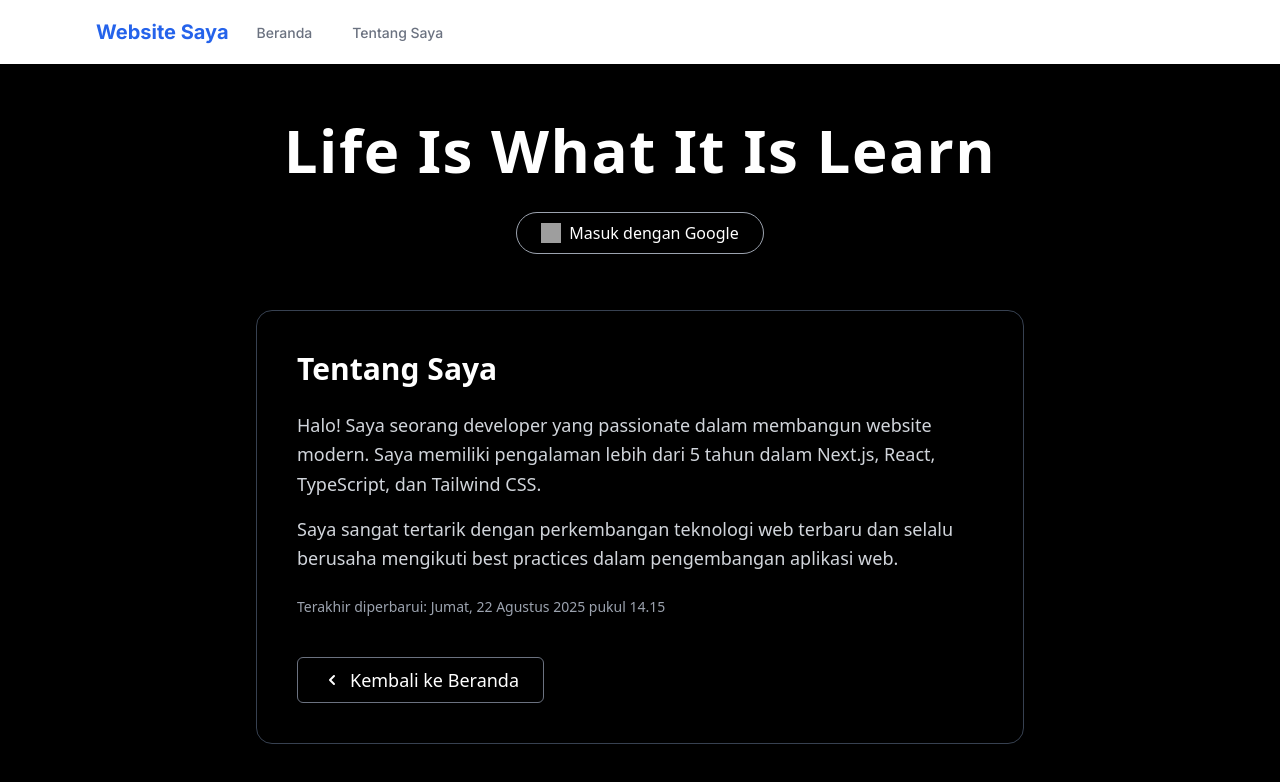
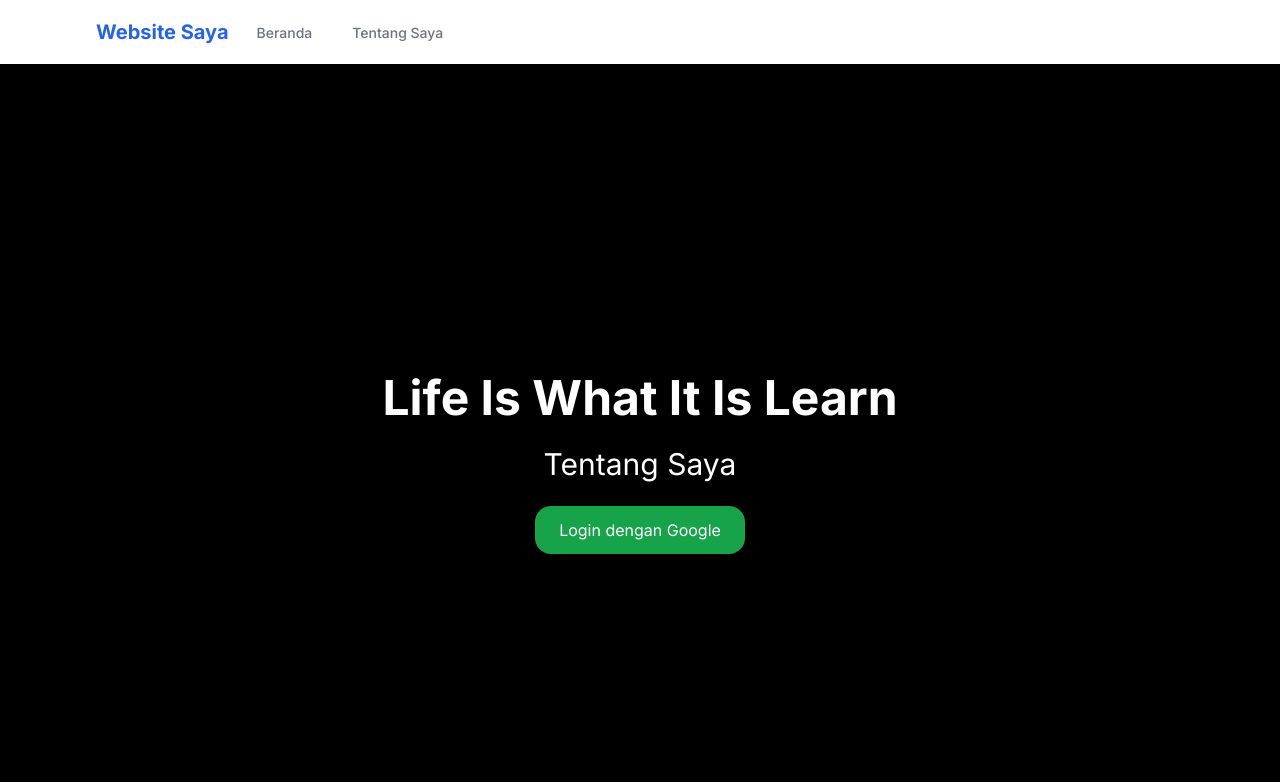
Before and after one commit to vinividivicilala/wawt, a Next.js app in the folder my-project/: page /tentang-saya in a window 1280 px wide. Shown: the top 782 px of the page. Built offline with nearby package versions, Linux system fonts and the light colour scheme; no server answers; grey boxes are pictures that could not be loaded.

Commit message:
Update page.tsx

```diff
--- a/my-project/app/tentang-saya/page.tsx
+++ b/my-project/app/tentang-saya/page.tsx
@@ -1,141 +1,53 @@
-"use client"
-import { useEffect, useState } from "react"
-import Link from "next/link"
-import { initializeApp } from "firebase/app"
-import {
-  getAuth,
-  signInWithPopup,
-  GoogleAuthProvider,
-  onAuthStateChanged,
-  signOut,
-  User,
-} from "firebase/auth"
+"use client";
 
-// 🔥 Konfigurasi Firebase
-const firebaseConfig = {
-  apiKey: "AIzaSyAzgMVdqZhrqQ3PqiSWapaCl6oglF3QP64",
-  authDomain: "life-is-what-it-is-learn.firebaseapp.com",
-  projectId: "life-is-what-it-is-learn",
-  storageBucket: "life-is-what-it-is-learn.appspot.com",
-  messagingSenderId: "755474876167",
-  appId: "1:755474876167:web:205fb4ea8c7b8d5b66e7a2",
-}
-
-// Init Firebase (biar tidak error kalau diinisialisasi dua kali)
-const app = initializeApp(firebaseConfig)
-const auth = getAuth(app)
-const provider = new GoogleAuthProvider()
+import { auth, provider, db } from "@/lib/firebaseConfig";
+import { signInWithPopup, signOut } from "firebase/auth";
+import { useState } from "react";
 
 export default function TentangSaya() {
-  const [lastUpdate, setLastUpdate] = useState<Date>(new Date())
-  const [user, setUser] = useState<User | null>(null)
+  const [user, setUser] = useState<any>(null);
 
-  useEffect(() => {
-    setLastUpdate(new Date())
-    const unsubscribe = onAuthStateChanged(auth, (u) => {
-      setUser(u)
-    })
-    return () => unsubscribe()
-  }, [])
-
-  const handleGoogleLogin = async () => {
+  const handleLogin = async () => {
     try {
-      await signInWithPopup(auth, provider)
+      const result = await signInWithPopup(auth, provider);
+      setUser(result.user);
     } catch (error) {
-      console.error("Login gagal:", error)
+      console.error("Login gagal:", error);
     }
-  }
+  };
 
   const handleLogout = async () => {
-    await signOut(auth)
+    try {
+      await signOut(auth);
+      setUser(null);
+    } catch (error) {
+      console.error("Logout gagal:", error);
     }
-
-  const formatDate = (date: Date) => {
-    return date.toLocaleString("id-ID", {
-      weekday: "long",
-      year: "numeric",
-      month: "long",
-      day: "numeric",
-      hour: "2-digit",
-      minute: "2-digit",
-    })
-  }
+  };
 
   return (
-    <div className="min-h-screen bg-black text-white font-sans flex flex-col items-center">
-      {/* Nama Website */}
-      <div className="mt-14 text-center">
-        <h1 className="text-5xl sm:text-6xl font-extrabold tracking-wide">
-          Life Is What It Is Learn
-        </h1>
-      </div>
+    <div className="min-h-screen bg-black text-white flex flex-col items-center justify-center space-y-6">
+      <h1 className="text-5xl font-bold">Life Is What It Is Learn</h1>
+      <h2 className="text-3xl">Tentang Saya</h2>
 
-      {/* Tombol Google */}
-      <div className="mt-8">
       {user ? (
+        <div className="space-y-4">
+          <p>Halo, {user.displayName}</p>
           <button
             onClick={handleLogout}
-            className="flex items-center space-x-2 border border-gray-400 px-6 py-2 rounded-full hover:bg-gray-800 transition"
+            className="px-6 py-3 bg-red-600 rounded-2xl hover:bg-red-700"
           >
-            <span className="text-base">
-              Keluar ({user.displayName || "User"})
-            </span>
+            Logout
           </button>
+        </div>
       ) : (
         <button
-            onClick={handleGoogleLogin}
-            className="flex items-center space-x-2 border border-gray-400 px-6 py-2 rounded-full hover:bg-gray-800 transition"
+          onClick={handleLogin}
+          className="px-6 py-3 bg-green-600 rounded-2xl hover:bg-green-700"
         >
-            <img
-              src="https://www.gstatic.com/firebasejs/ui/2.0.0/images/auth/google.svg"
-              alt="Google"
-              className="h-5 w-5"
-            />
-            <span className="text-base font-medium">Masuk dengan Google</span>
+          Login dengan Google
         </button>
       )}
     </div>
-
-      {/* Box Tentang Saya */}
-      <main className="flex justify-center mt-14 px-6 w-full">
-        <div className="w-full max-w-3xl border border-gray-700 rounded-2xl p-10 shadow-lg bg-black">
-          <h2 className="text-3xl font-bold mb-6">Tentang Saya</h2>
-          <p className="text-gray-300 leading-relaxed mb-4 text-lg">
-            Halo! Saya seorang developer yang passionate dalam membangun website modern.
-            Saya memiliki pengalaman lebih dari 5 tahun dalam Next.js, React, TypeScript, dan Tailwind CSS.
-          </p>
-          <p className="text-gray-300 leading-relaxed mb-6 text-lg">
-            Saya sangat tertarik dengan perkembangan teknologi web terbaru dan selalu berusaha
-            mengikuti best practices dalam pengembangan aplikasi web.
-          </p>
-
-          {/* Last update */}
-          <div className="text-sm text-gray-400">
-            Terakhir diperbarui: {formatDate(lastUpdate)}
-          </div>
-
-          {/* Link kembali */}
-          <div className="mt-10">
-            <Link
-              href="/"
-              className="inline-flex items-center px-6 py-2 border border-gray-500 rounded-md hover:bg-gray-800 transition text-lg"
-            >
-              <svg
-                className="mr-2 h-5 w-5"
-                fill="currentColor"
-                viewBox="0 0 20 20"
-              >
-                <path
-                  fillRule="evenodd"
-                  d="M12.707 5.293a1 1 0 010 1.414L9.414 10l3.293 3.293a1 1 0 01-1.414 1.414l-4-4a1 1 0 010-1.414l4-4a1 1 0 011.414 0z"
-                  clipRule="evenodd"
-                />
-              </svg>
-              Kembali ke Beranda
-            </Link>
-          </div>
-        </div>
-      </main>
-    </div>
-  )
+  );
 }
```
Lines whose indentation alone changed are shown as unchanged.
